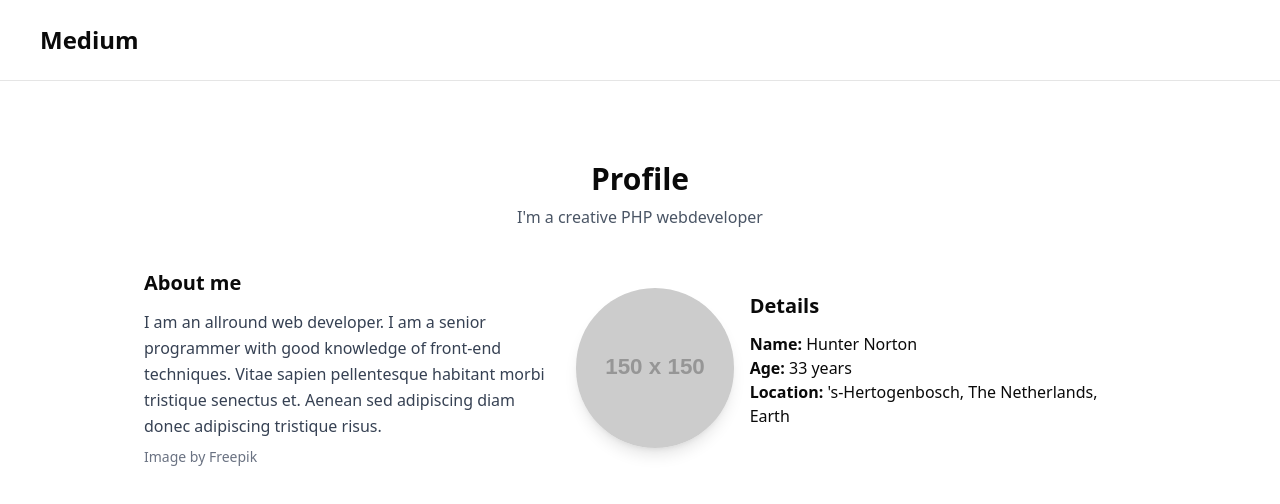
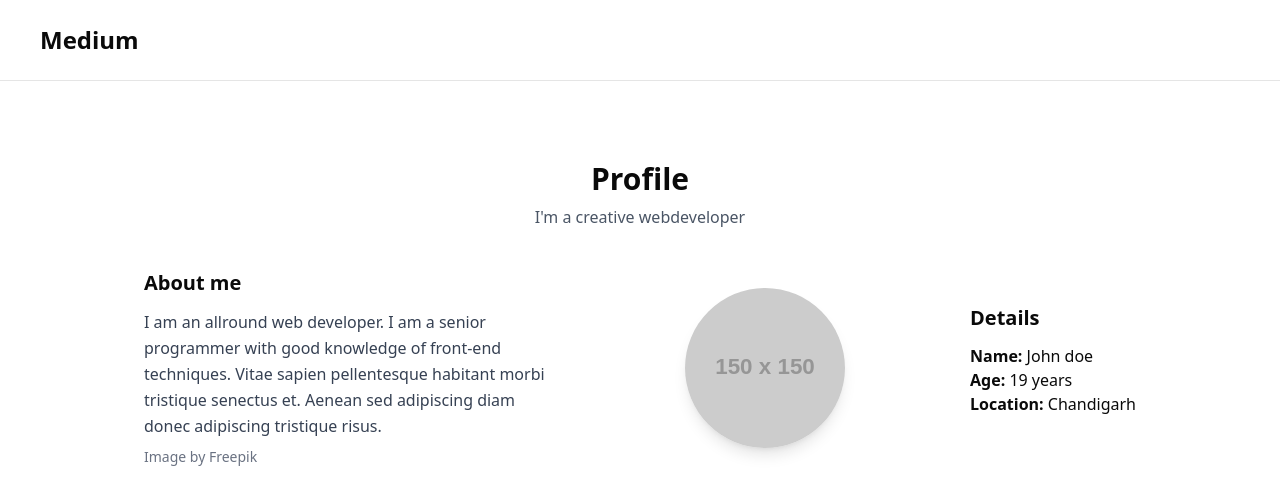
Before and after one commit to 9prabhjot9/medium-blog, a React (Vite) app in the folder frontend/: page /Profile in a window 1280 px wide. Shown: the top 504 px of the page. Built offline with nearby package versions, Linux system fonts and the light colour scheme; sample sign-in values are in the browser's storage.

Commit message:
updated myEditor

```diff
--- a/frontend/src/components/MyEditor.tsx
+++ b/frontend/src/components/MyEditor.tsx
@@ -3,6 +3,7 @@ import { MarkButton } from "@/components/tiptap-ui/mark-button"
 
 export default function MyEditor({ editor }: { editor: Editor }) {
   return (
+
     <EditorContext.Provider value={{ editor }}>
       {/* Toolbar */}
       <div className="flex gap-2 mb-2">
@@ -16,7 +17,9 @@ export default function MyEditor({ editor }: { editor: Editor }) {
       </div>
 
       {/* Editor */}
-      <EditorContent editor={editor} role="presentation" />
+
+      <EditorContent editor={editor} role="presentation" className="outline-1 focus:outline-none" />
+
     </EditorContext.Provider>
   )
 }
--- a/frontend/src/pages/Proflie.tsx
+++ b/frontend/src/pages/Proflie.tsx
@@ -17,7 +17,7 @@ export const Profile = () => {
             {/* Profile Section */}
             <div className="flex flex-col items-center text-center mt-20 px-4">
                 <h1 className="text-3xl font-bold">Profile</h1>
-                <p className="text-gray-600 mt-2">I'm a creative PHP webdeveloper</p>
+                <p className="text-gray-600 mt-2">I'm a creative webdeveloper</p>
 
                 {/* About + Image + Details */}
                 <div className="flex flex-col md:flex-row justify-between items-center mt-10 w-full max-w-5xl">
@@ -46,9 +46,9 @@ export const Profile = () => {
                     {/* Details */}
                     <div className="text-left max-w-md px-4">
                         <h2 className="text-xl font-semibold mb-3">Details</h2>
-                        <p><span className="font-semibold">Name: </span>Hunter Norton</p>
-                        <p><span className="font-semibold">Age: </span>33 years</p>
-                        <p><span className="font-semibold">Location: </span>'s-Hertogenbosch, The Netherlands, Earth</p>
+                        <p><span className="font-semibold">Name: </span>John doe</p>
+                        <p><span className="font-semibold">Age: </span>19 years</p>
+                        <p><span className="font-semibold">Location: </span>Chandigarh</p>
                         <div className="flex gap-4 mt-4">
                             <a href="#"><i className="fab fa-facebook"></i></a>
                             <a href="#"><i className="fab fa-twitter"></i></a>
```
